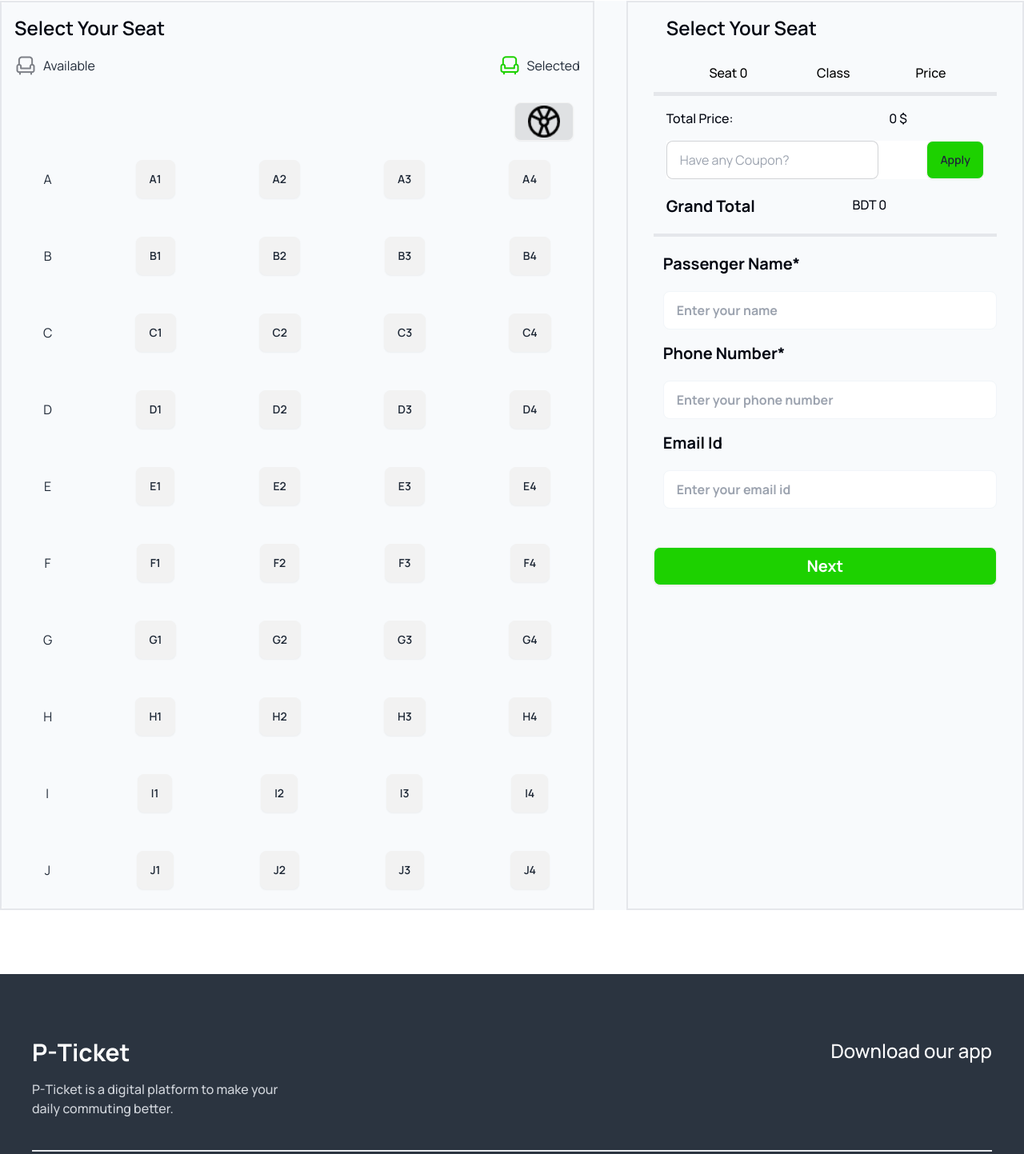
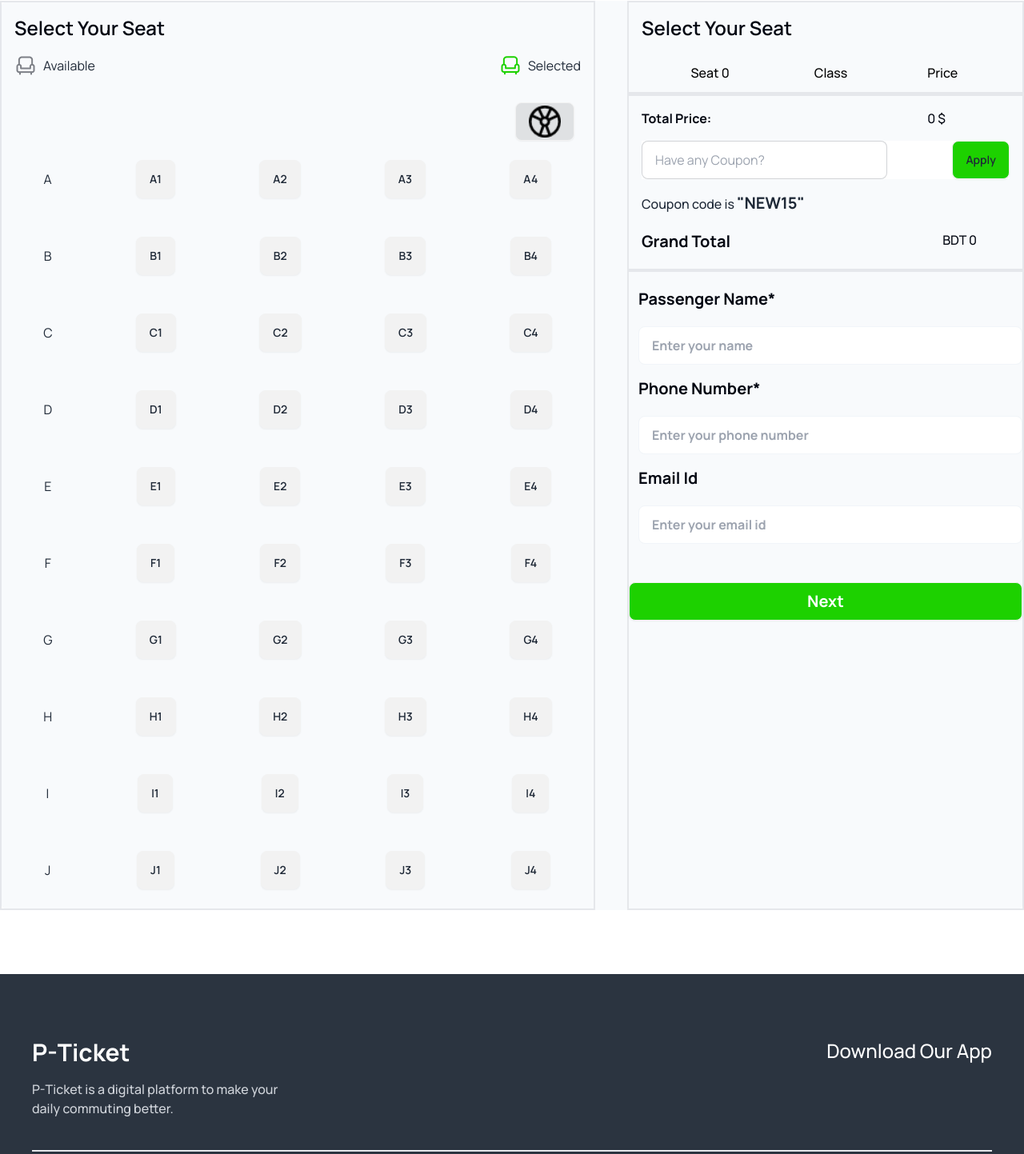
Before and after one commit to saifulislam106/bus-ticketing, a plain HTML site: page index.html in a window 1280 px wide. Shown: the part 2041-3484 px from the top of the page at 80% size. Drawn offline with nearby package versions, Linux system fonts and the light colour scheme.

Commit message:
coupon code added

```diff
--- a/index.html
+++ b/index.html
@@ -292,7 +292,7 @@
           </div>
         </div>
 
-        <div class="basis-2/5 border-2 px-8">
+        <div class="basis-2/5 border-2 ">
           <h3 class="text-2xl font-semibold text-[#030712] p-4">Select Your Seat</h3>
 
           <div class="overflow-x-auto">
@@ -313,9 +313,9 @@
 
           </div>
           <hr />
-          <div class="flex justify-between px-4 my-4">
-            <p class="font-medium text-base text-[#030712]">Total Price:</p>
-            <p class="font-medium text-base mr-24 text-[#030712]"><span id="total-price">0</span> $</p>
+          <div class="flex justify-between my-4">
+            <p class="font-bold ml-4 text-base text-[#030712]">Total Price:</p>
+            <p class="font-medium ml-52 text-base mr-24 text-[#030712]"><span id="total-price">0</span> $</p>
           </div>
           <!-- input -->
           <div class="bg-white flex justify-between mx-4">
@@ -324,9 +324,12 @@
             </label>
             <button onclick="updateGrandTotal ('apply-btn')" class="btn  bg-[#1DD100] text-center"> Apply</button>
           </div>
+          <p class="ml-4 font-medium my-4">
+            Coupon code is <span class="font-bold text-xl">"NEW15"</span>
+          </p>
           <div class="flex justify-between px-4 my-5 border-b-4 pb-5">
             <p class="font-bold  text-xl text-[#030712]">Grand Total</p>
-            <p class="font-medium text-base text-[#030712]"> BDT <span id="grand-total">0</span> </p>
+            <p class="font-medium ml-56 text-base text-[#030712]"> BDT <span class="" id="grand-total">0</span> </p>
             <br>
           </div>
 
@@ -343,7 +346,7 @@
             <label class="form-control w-full font-bold text-xl pl-3 text-[#030712] ">
               Phone Number*
               <div class="pt-5">
-                <input type="number" placeholder="Enter your phone number" class="input border-slate-100 w-full pt " />
+                <input type="text" placeholder="Enter your phone number" class="input border-slate-100 w-full pt " />
               </div>
             </label>
           </div>
@@ -368,14 +371,15 @@
   </main>
 
   <footer class="p-10 bg-neutral text-neutral-content">
-    <div class="container mx-auto border-b-2 py-10 flex justify-between">
+    <div class="container mx-auto ">
+      <div class="border-b-2 py-10  md:flex justify-between">
         <div>
           <h3 class="text-3xl font-bold mb-4 text-[#ffffff]">P-Ticket</h3>
           <p class="text-gray-300 font-medium">P-Ticket is a digital platform to make your <br> daily commuting better.
           </p>
         </div>
         <div>
-        <h4 class="text-2xl font-medium text-[#ffffff]">Download our app</h4>
+          <h4 class="text-2xl mt-4 md:mt-0 font-medium text-[#ffffff]">Download Our App</h4>
         </div>
       </div>
       <div class=" mt-6 flex justify-between">
@@ -387,6 +391,7 @@
           <p>Privacy policy</p>
         </div>
       </div>
+    </div>
   </footer>
 
 
```
Lines whose indentation alone changed are shown as unchanged.
